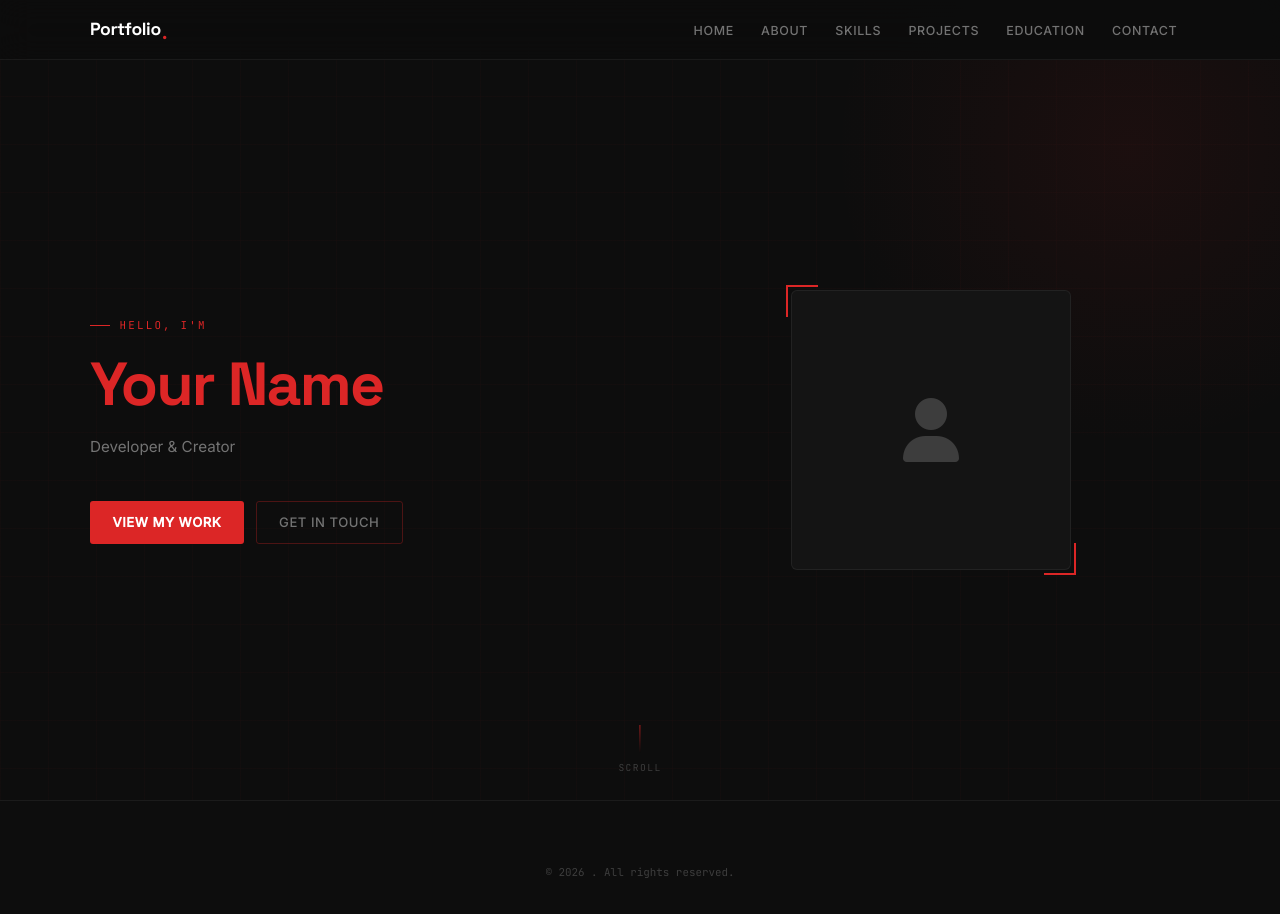
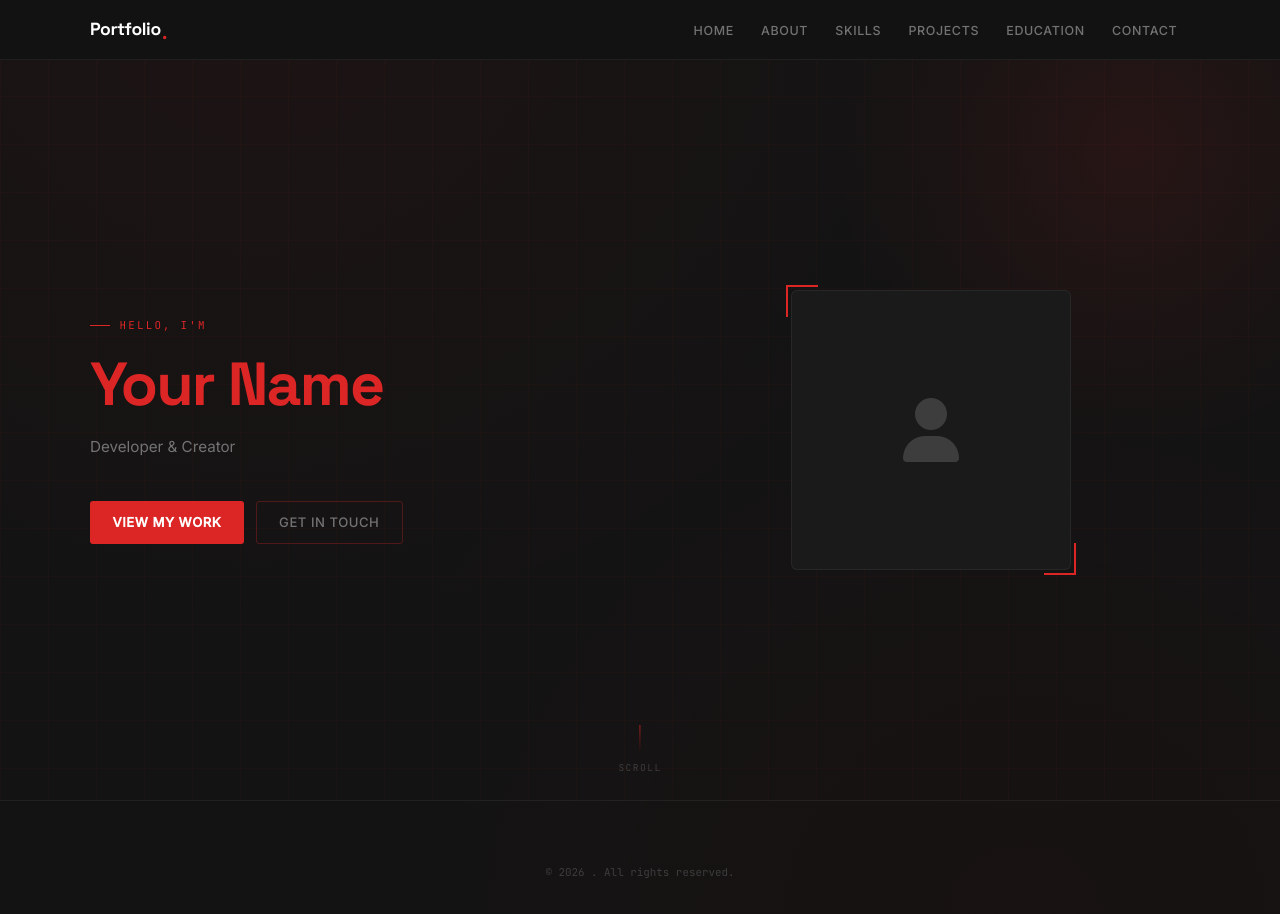
Before and after one commit to faisalvelos19-tech/portfoliobyfaisal, a Django app: template portfolio/templates/portfolio/home.html in a window 1280 px wide. Run offline with Django 3.2, Linux system fonts and the light colour scheme; the template is opened without the code that fills it, so the values that code supplies are empty.

Commit message:
enhance background with soft gray

```diff
--- a/portfolio/static/portfolio/css/style.css
+++ b/portfolio/static/portfolio/css/style.css
@@ -1,9 +1,9 @@
 @import url('https://fonts.googleapis.com/css2?family=Space+Grotesk:wght@400;500;600;700&family=Inter:wght@300;400;500&family=JetBrains+Mono:wght@400;500&display=swap');
 
 :root {
-    --bg: #0d0d0d;
-    --bg-card: #141414;
-    --bg-card-hover: #1c1c1c;
+    --bg: #131313;
+    --bg-card: #1a1a1a;
+    --bg-card-hover: #222222;
     --border: rgba(255,255,255,0.06);
     --border-red: rgba(220,38,38,0.3);
     --accent: #dc2626;
@@ -24,7 +24,16 @@
 
 *,*::before,*::after{box-sizing:border-box;margin:0;padding:0}
 html{scroll-behavior:smooth}
-body{font-family:var(--font-body);background:var(--bg);color:var(--text);line-height:1.7;overflow-x:hidden}
+body{
+    font-family:var(--font-body);
+    background:var(--bg);
+    background-image:
+        radial-gradient(ellipse at 20% 0%, rgba(220,38,38,0.05) 0%, transparent 50%),
+        radial-gradient(ellipse at 80% 100%, rgba(100,0,0,0.06) 0%, transparent 50%);
+    color:var(--text);
+    line-height:1.7;
+    overflow-x:hidden;
+}
 img{max-width:100%;height:auto;display:block}
 a{color:inherit;text-decoration:none;transition:var(--transition)}
 ul{list-style:none}
@@ -33,10 +42,10 @@ ul{list-style:none}
 .navbar{
     position:fixed;top:0;left:0;right:0;z-index:1000;
     height:60px;display:flex;align-items:center;padding:0 2rem;
-    background:rgba(13,13,13,0.92);backdrop-filter:blur(16px);
+    background:rgba(19,19,19,0.92);backdrop-filter:blur(16px);
     border-bottom:1px solid var(--border);
 }
-.navbar.scrolled{background:rgba(13,13,13,0.99)}
+.navbar.scrolled{background:rgba(19,19,19,0.99)}
 .nav-container{width:100%;max-width:1100px;margin:0 auto;display:flex;align-items:center;justify-content:space-between}
 .nav-logo{display:flex;align-items:center}
 .logo-text{font-family:var(--font-display);font-size:1.1rem;font-weight:700;color:var(--white);letter-spacing:-0.02em}
@@ -62,8 +71,14 @@ ul{list-style:none}
 /* ── HERO ── */
 .hero{min-height:100vh;display:flex;align-items:center;position:relative;overflow:hidden;padding:60px 2rem 0}
 .hero-bg{position:absolute;inset:0;pointer-events:none}
-.hero-grid{position:absolute;inset:0;background-image:linear-gradient(rgba(220,38,38,0.025) 1px,transparent 1px),linear-gradient(90deg,rgba(220,38,38,0.025) 1px,transparent 1px);background-size:48px 48px}
-.hero-glow{position:absolute;width:600px;height:600px;border-radius:50%;background:radial-gradient(circle,rgba(220,38,38,0.07) 0%,transparent 70%);top:-150px;right:-150px}
+.hero-grid{
+    position:absolute;inset:0;
+    background-image:
+        linear-gradient(rgba(220,38,38,0.04) 1px,transparent 1px),
+        linear-gradient(90deg,rgba(220,38,38,0.04) 1px,transparent 1px);
+    background-size:48px 48px;
+}
+.hero-glow{position:absolute;width:600px;height:600px;border-radius:50%;background:radial-gradient(circle,rgba(220,38,38,0.10) 0%,transparent 70%);top:-150px;right:-150px}
 .hero-container{max-width:1100px;margin:0 auto;width:100%;display:grid;grid-template-columns:1fr 1fr;gap:4rem;align-items:center;position:relative;z-index:1}
 .hero-label{font-family:var(--font-mono);font-size:0.68rem;color:var(--accent);letter-spacing:0.2em;text-transform:uppercase;margin-bottom:1.2rem;display:flex;align-items:center;gap:0.6rem}
 .hero-label::before{content:'';width:20px;height:1px;background:var(--accent);display:inline-block}
```
